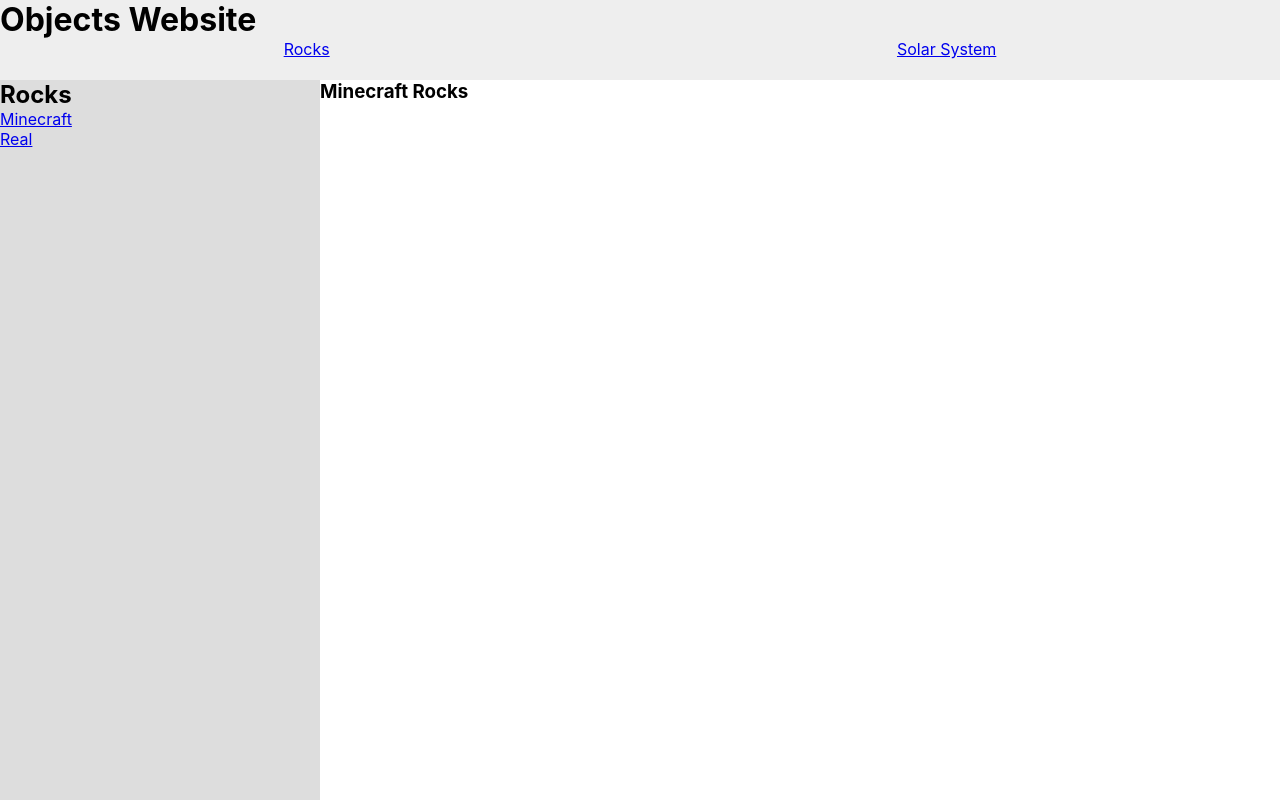
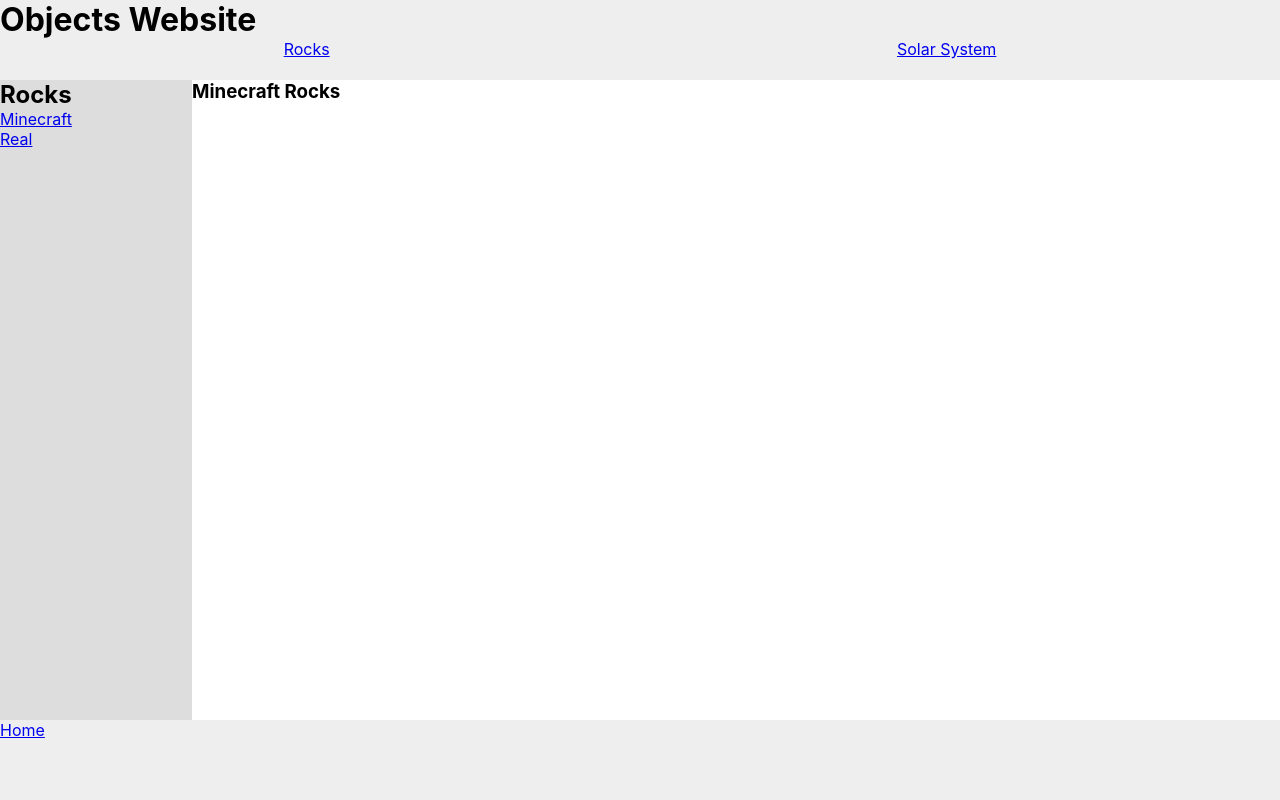
Before and after one commit to samyou-softwire/nasar, a React (Create React App) app: page /rocks/minecraft in a window 1280 px wide. Built offline with nearby package versions, Linux system fonts and the light colour scheme.

Commit message:
swap to a grid layout

```diff
--- a/src/components/Sidebar/Sidebar.module.css
+++ b/src/components/Sidebar/Sidebar.module.css
@@ -1,17 +1,15 @@
 .Sidebar {
     background-color: #DDDDDD;
-    width: 20rem;
-    top: 5rem;
-    bottom: 0;
-    position: absolute;
+    grid-column: 1 / span 1;
+    grid-row: 2 / span 1;
 }
 
-.Outlet {
-    position: absolute;
-    top: 0;
-    left: 20rem;
-    width: 100%;
-}
+/*.Outlet {*/
+/*    position: absolute;*/
+/*    top: 0;*/
+/*    left: 20rem;*/
+/*    width: 100%;*/
+/*}*/
 
 .Links {
     display: flex;
--- a/src/components/Sidebar/Sidebar.tsx
+++ b/src/components/Sidebar/Sidebar.tsx
@@ -9,9 +9,6 @@ const Sidebar = (props: PropsWithChildren<{
     <div className={styles.Links}>
         {props.children}
     </div>
-    <div className={styles.Outlet}>
-        <Outlet/>
-    </div>
 </div>
 
 export default Sidebar;
--- a/src/routes/Layout.module.css
+++ b/src/routes/Layout.module.css
@@ -1,10 +1,24 @@
 .Layout {
-    width: 100%;
+    display: grid;
+    grid-template-columns: 15% auto 15%;
+    grid-template-rows: 10% auto 10%;
+    width: 100vw;
+    height: 100vh;
+}
+
+.Header {
+    grid-column: 1 / span 3;
+    grid-row: 1 / span 1;
     background-color: #EEEEEE;
-    height: 5rem;
 }
 
 .Links {
     display: flex;
     justify-content: space-around;
 }
+
+.Footer {
+    grid-column: 1 / span 3;
+    grid-row: 3 / span 1;
+    background-color: #EEEEEE;
+}
--- a/src/routes/Layout.tsx
+++ b/src/routes/Layout.tsx
@@ -1,8 +1,8 @@
 import {Link, Outlet} from "react-router-dom";
 import styles from "./Layout.module.css";
 
-const Layout = () => <div>
-    <header className={styles.Layout}>
+const Layout = () => <div className={styles.Layout}>
+    <header className={styles.Header}>
         <h1>Objects Website</h1>
         <div className={styles.Links}>
             <Link to={"rocks"}>Rocks</Link>
@@ -10,6 +10,9 @@ const Layout = () => <div>
         </div>
     </header>
     <Outlet/>
+    <footer className={styles.Footer}>
+        <Link to={"/"}>Home</Link>
+    </footer>
 </div>
 
 export default Layout;
--- a/src/routes/rocks/Rocks.tsx
+++ b/src/routes/rocks/Rocks.tsx
@@ -1,11 +1,13 @@
-import {Link} from "react-router-dom";
+import {Link, Outlet} from "react-router-dom";
 import Sidebar from "../../components/Sidebar/Sidebar";
 
-const Rocks = () => <div>
+const Rocks = () => <>
     <Sidebar title={"Rocks"}>
         <Link to={"minecraft"}>Minecraft</Link>
         <Link to={"real"}>Real</Link>
     </Sidebar>
-</div>
+    <Outlet/>
+</>
+
 
 export default Rocks;
--- a/src/routes/solar_system/SolarSystem.tsx
+++ b/src/routes/solar_system/SolarSystem.tsx
@@ -1,11 +1,12 @@
-import {Link} from "react-router-dom";
+import {Link, Outlet} from "react-router-dom";
 import Sidebar from "../../components/Sidebar/Sidebar";
 
-const SolarSystem = () => <div>
+const SolarSystem = () => <>
     <Sidebar title={"The Solar System"}>
         <Link to={"planets"}>Planets</Link>
         <Link to={"moons"}>Moons</Link>
     </Sidebar>
-</div>
+    <Outlet/>
+</>
 
 export default SolarSystem;
```
